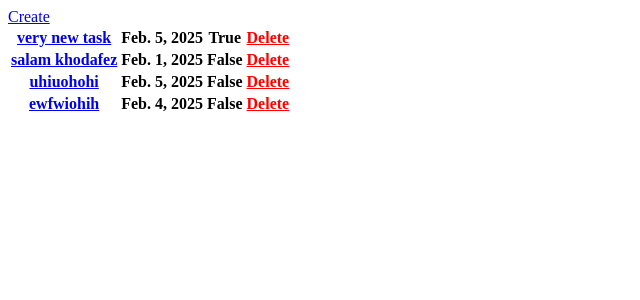
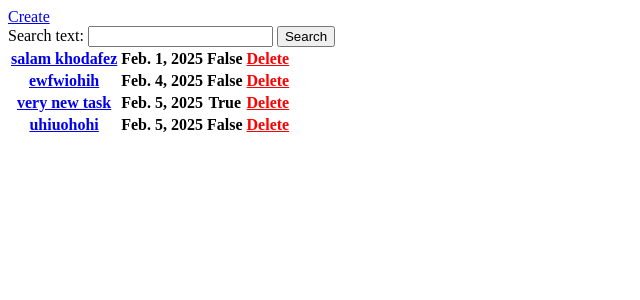
Before and after one commit to kshyst/TODO, a Django app: page / in a window 1280 px wide. Shown: the top 300 px of the page, without its empty margins (0-640 px from the left). Run offline with Django 4.2, Linux system fonts and the light colour scheme; data comes from the database, SQL or seed files in the repository; both versions use the stored data as it was after the commit; lists and menus that the app fills with data are empty.

Commit message:
created search bar for retrieve data

```diff
--- a/Todo/forms.py
+++ b/Todo/forms.py
@@ -22,3 +22,12 @@ class TaskForm(forms.ModelForm):
     checked = forms.BooleanField(required=False , widget=forms.TextInput(attrs={
         'type' : 'checkbox',
     }))
+
+
+class SearchForm(forms.Form):
+    class Meta:
+        fields = ['search_text']
+
+    search_text = forms.CharField(max_length=128 , required=False , widget=forms.TextInput(attrs={
+        'type' : 'search',
+    }))
--- a/Todo/views.py
+++ b/Todo/views.py
@@ -1,10 +1,10 @@
-from django.http import HttpResponseRedirect, HttpResponse
-from django.shortcuts import render, redirect, get_object_or_404
+from django.db.models import Q
+from django.shortcuts import render
 from django.urls import reverse
 from django.views import View
 from django.views.generic import CreateView, ListView, DeleteView, UpdateView
 
-from Todo.forms import TaskForm
+from Todo.forms import TaskForm, SearchForm
 from Todo.models import Todo
 
 
@@ -18,8 +18,26 @@ class TodoIndex(View):
             "form" : TaskForm(),
         })
 
+
 class RetrieveTodo(ListView):
     model = Todo
+    ordering = 'due_date'
+
+    def get_queryset(self):
+        queryset = super().get_queryset()
+        search_form = SearchForm(self.request.GET)
+
+        if search_form.is_valid():
+            search_text = search_form.cleaned_data.get('search_text')
+            if search_text:
+                queryset = queryset.filter(Q(name__icontains=search_text))
+
+        return queryset
+
+    def get_context_data(self, **kwargs):
+        context = super().get_context_data(**kwargs)
+        context['search'] = SearchForm(self.request.GET)
+        return context
 
 class UpdateTodo(UpdateView):
     model = Todo
--- a/templates/Todo/todo_list.html
+++ b/templates/Todo/todo_list.html
@@ -6,6 +6,11 @@
 </head>
     <body>
         <a href="{% url 'create_todo' %}">Create</a>
+        <br>
+        <form method="get" action=".">
+            {{ search }}
+            <input type="submit" value="Search">
+        </form>
         <table>
             {% for object in object_list %}
                 <tr>
```
Also changed, not shown: Todo/migrations/0004_alter_todo_name.py (added), db.sqlite3.
